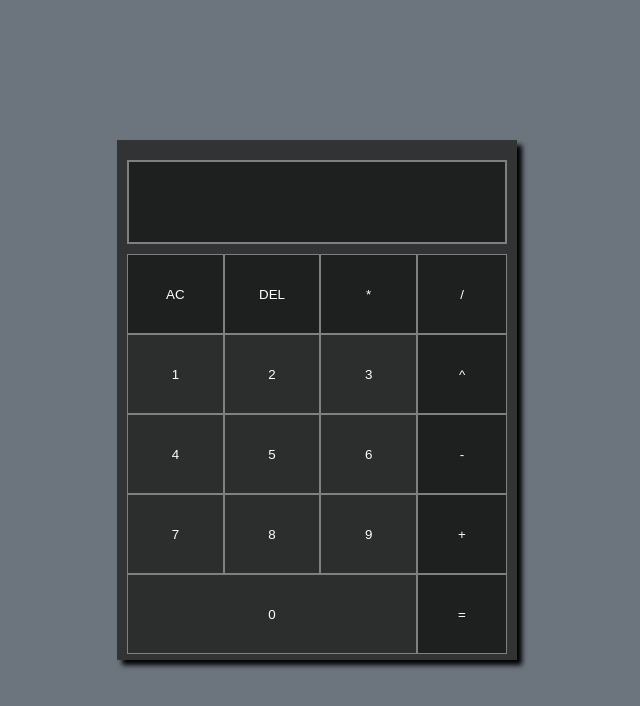
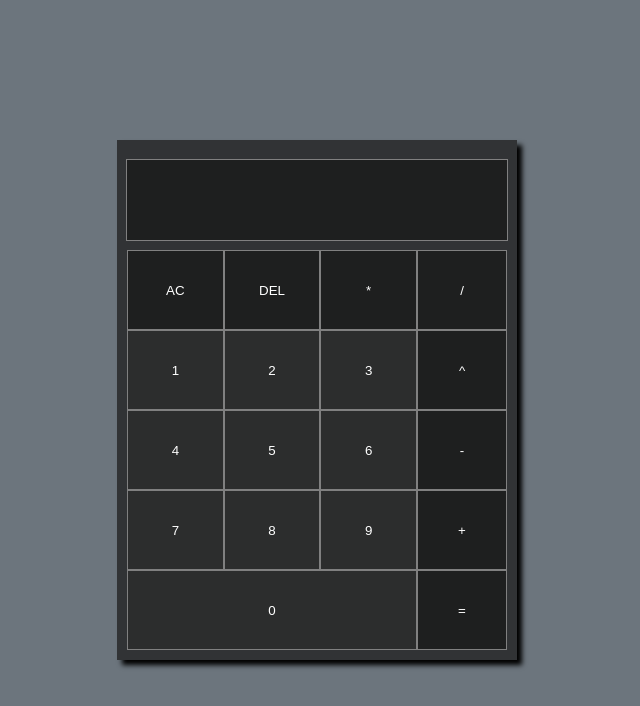
Before and after one commit to patrykos98/KalkulatorJS, a plain HTML site: page index.html in a window 1280 px wide. Shown: the whole page, without its empty margins (323-963 px from the left). Drawn offline with Linux system fonts and the light colour scheme.

Commit message:
kosmetyka

```diff
--- a/script.js
+++ b/script.js
@@ -31,7 +31,7 @@ buttons.forEach(function(btn){
             }
         }
         else{
-            wynik.innerText="ERR";
+            wynik.innerText="ERROR";
         }
 
         wynik.innerText=a+tablicaDoDzialan[1]+b+'='+wynikLiczba;
--- a/style.css
+++ b/style.css
@@ -1,7 +1,6 @@
 @import url('https://fonts.googleapis.com/css2?family=Poppins:wght@300;400;500;600&display=swap');
 
 body {
-  box-sizing: border-box;
   font-family: 'Poppins', sans-serif;
   font-size: 22px;
   font-weight: 500;
@@ -30,9 +29,9 @@ button:hover{
 .wynik{
     height:80px;
     width:100%;
-    margin:20px 10px 10px 10px;
+    margin:19px 9px 9px 9px;
     background-color: rgba(30,30,30,0.95);
-    border:2px solid gray;
+    border:1px solid gray;
     display:flex;
     justify-content: flex-end;
 }
```
